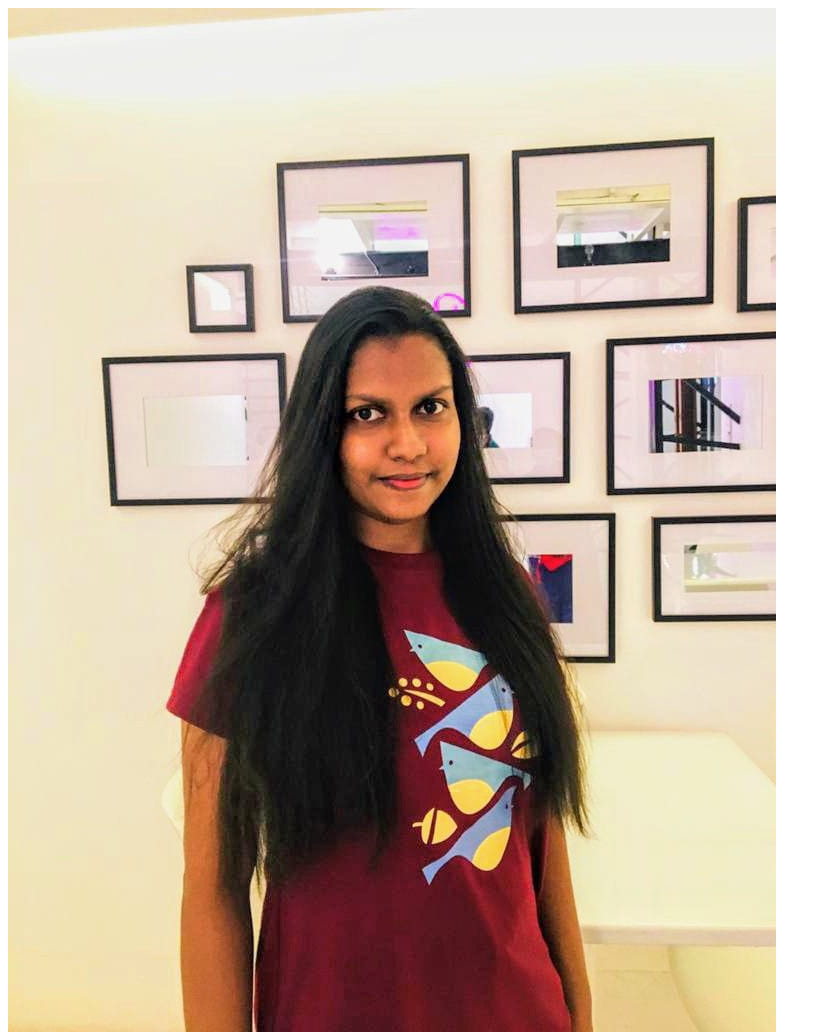
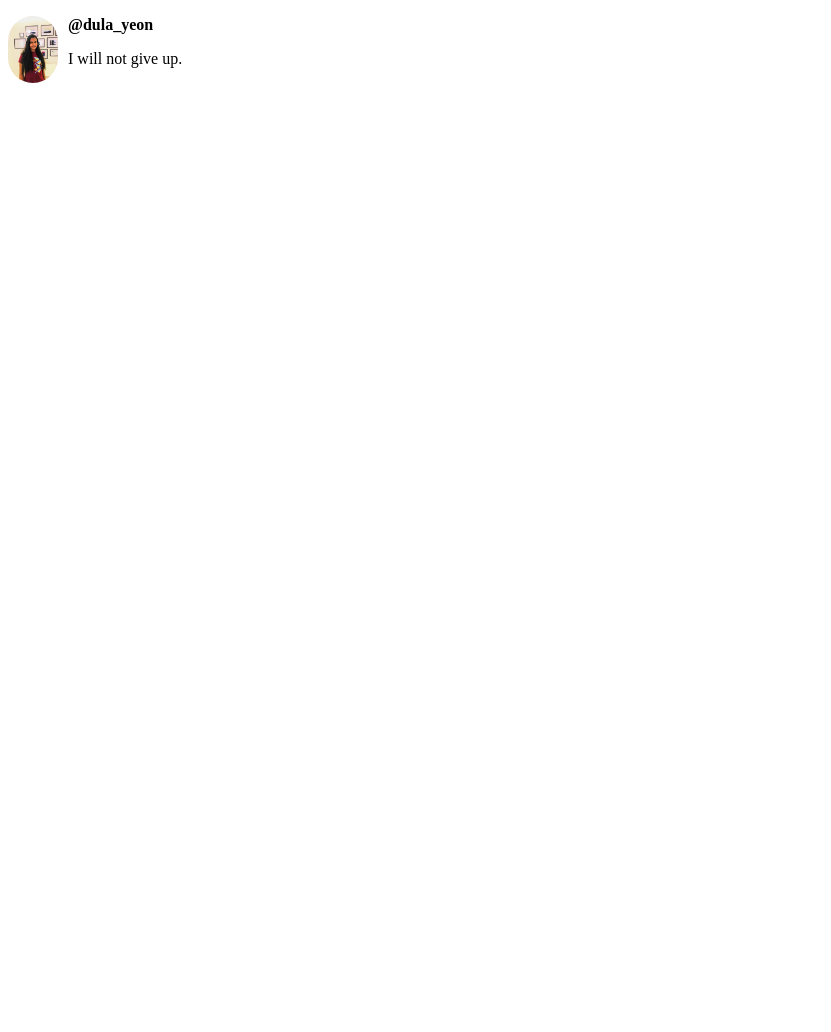
Before and after one commit to dulangakithmini/web-development, a plain HTML site: page index.html in a window 1280 px wide. Shown: the top 1032 px of the page, without its empty margins (0-831 px from the left). After the commit the page ends 800 px from the top, so only its background shows below. Drawn offline with Linux system fonts and the light colour scheme.

Commit message:
Add styling to the image and the username

```diff
--- a/index.html
+++ b/index.html
@@ -3,11 +3,23 @@
 <html>
   <head>
     <title>My web page</title>
+    <style>
+      img {
+        width: 50px;
+        border-radius: 50px;
+        float: left;
+        margin-right: 10px;
+      }
+
+      .username {
+        font-weight: bold;
+      }
+    </style>
   </head>
 
   <body>
-        <img src="images/WhatsApp Image 2021-02-06 at 22.21.33.jpeg" >
-        <p>@dula_yeon</p>
+    <img src="images/WhatsApp Image 2021-02-06 at 22.21.33.jpeg" />
+    <p class="username">@dula_yeon</p>
     <p>I will not give up.</p>
   </body>
 </html>
```
Lines whose indentation alone changed are shown as unchanged.
